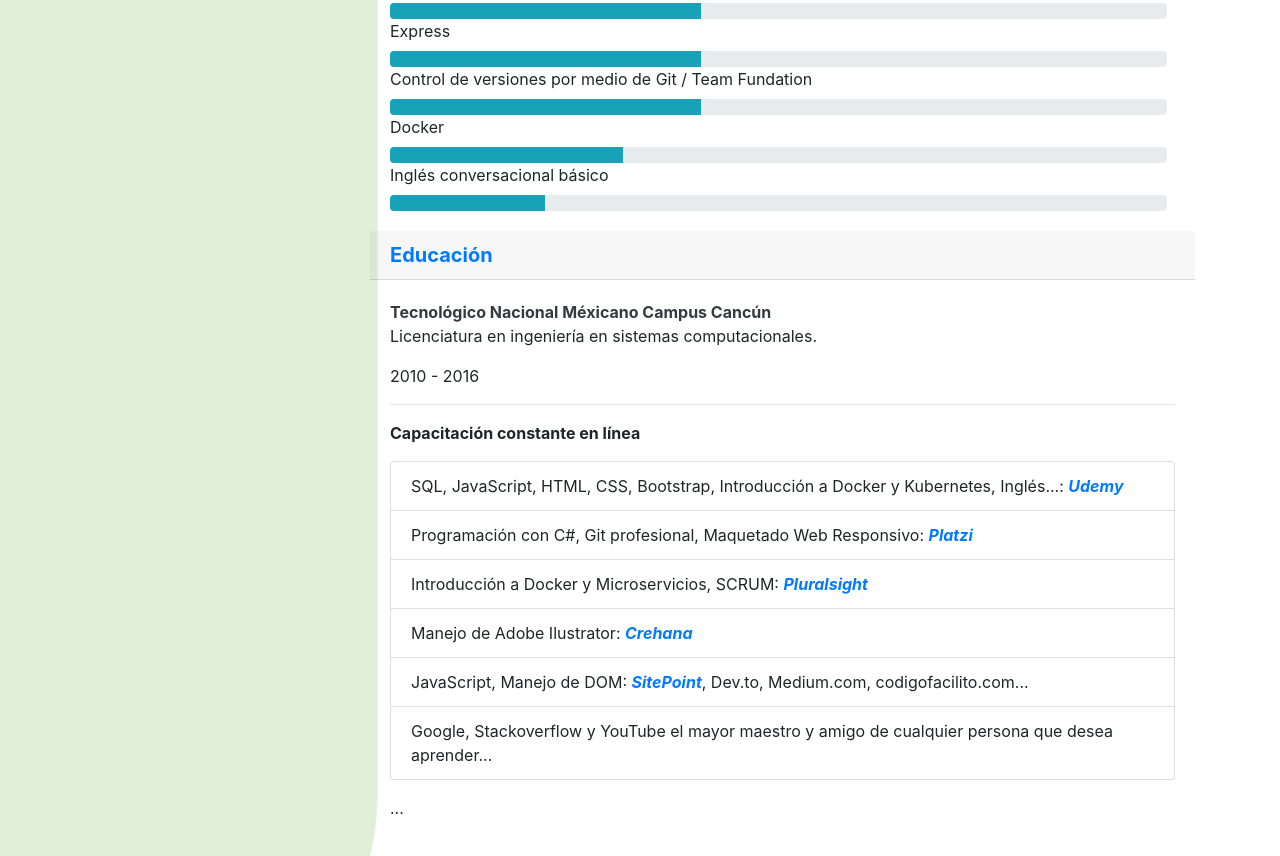
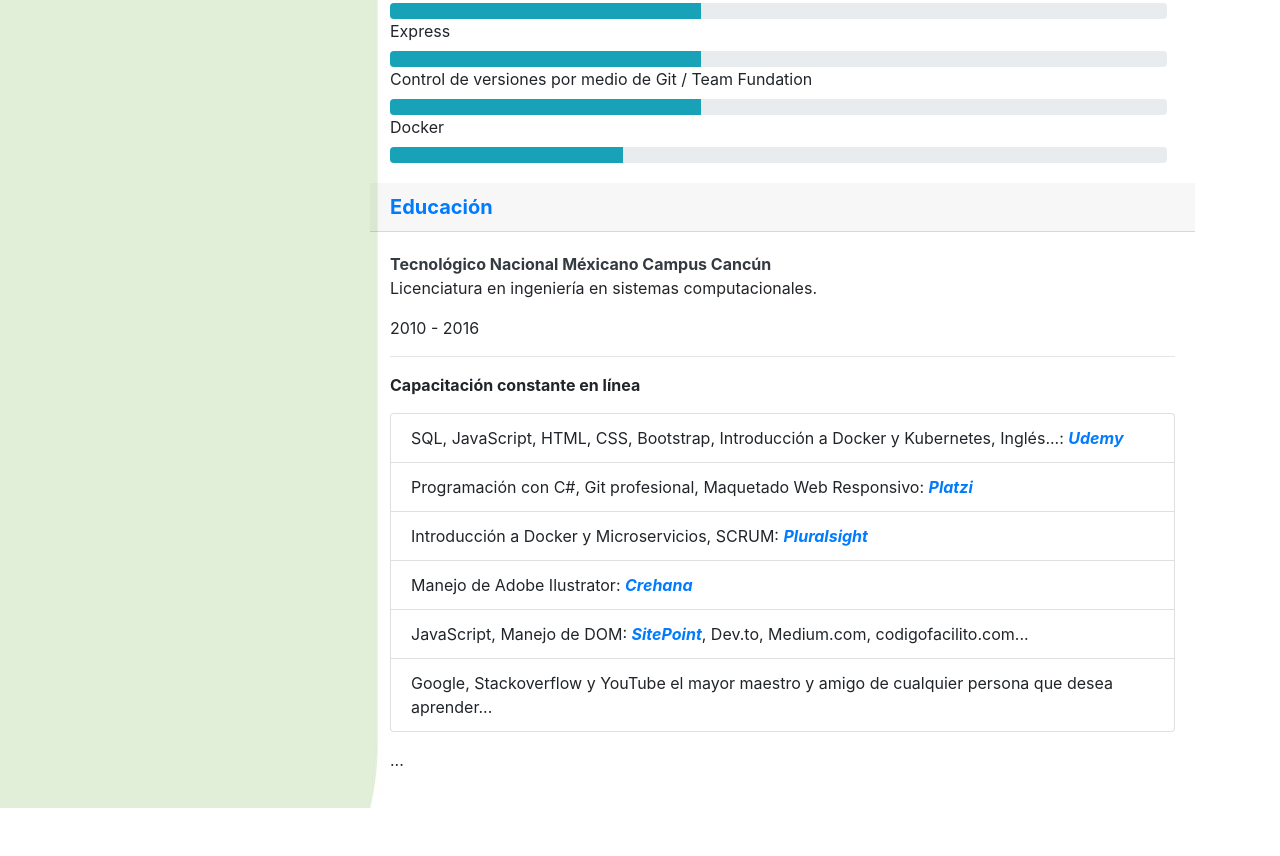
Before and after one commit to JulioRodriguezS/CV, a website: page index.html in a window 1280 px wide. Shown: the part 2516-3372 px from the top of the page. After the commit the page ends 3324 px from the top, so only its background shows below. Drawn offline with nearby package versions, Linux system fonts and the light colour scheme.

Commit message:
Update index.html
modifing...

```diff
--- a/index.html
+++ b/index.html
@@ -230,12 +230,6 @@
 					<div class="progress progress-sm mr-2" id="skill_docker">
 						<div class="progress-bar bg-info" role="progressbar" style="width: 30%" aria-valuenow="50" aria-valuemin="0" aria-valuemax="100"></div>
 					</div>
-
-					<label for="skill_eng_conv">Inglés conversacional básico</label>
-					<div class="progress progress-sm mr-2" id="skill_eng_conv">
-						<div class="progress-bar bg-info" role="progressbar" style="width: 20%" aria-valuenow="50" aria-valuemin="0" aria-valuemax="100"></div>
-					</div>
-
 				</div>
 				<div class="card-header">
 	                  <h5 class="m-0 font-weight-bold text-primary">Educación</h5>
```
